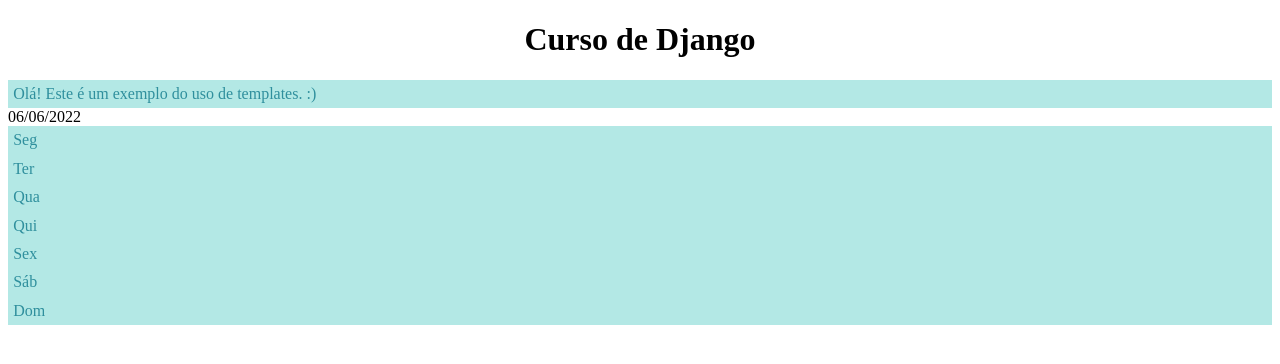
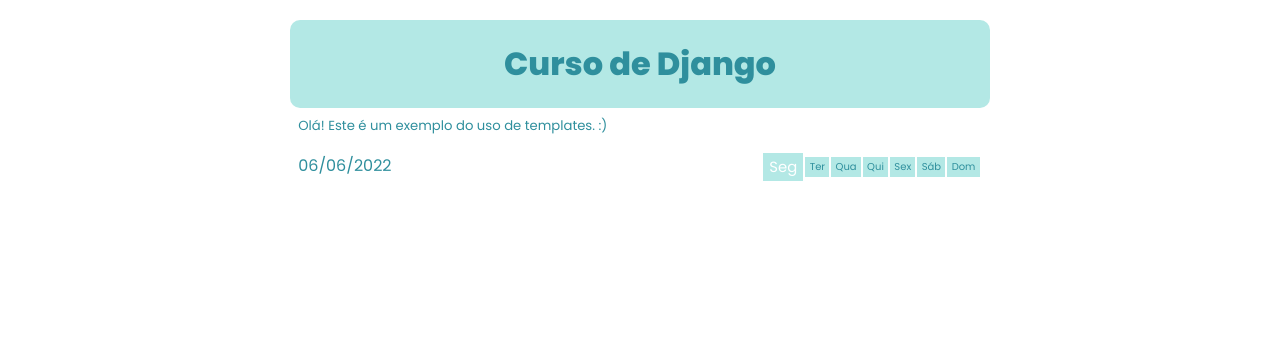
Before and after one commit to danilob/DjangoClass, a Django app: page / in a window 1280 px wide. Shown: the top 364 px of the page. Run offline with Django 3.2, Linux system fonts and the light colour scheme.

Commit message:
melhorando estilo

```diff
--- a/static/css/style.css
+++ b/static/css/style.css
@@ -1,11 +1,68 @@
 /* https://colorhunt.co/palette/2f8f9d3bacb682dbd8b3e8e5*/
-h1{
+:root{
+  --color-blue-strong: #2F8F9D;
+  --color-blue-light: #3BACB6;
+  --color-blue-green: #82DBD8;
+  --color-blue-gray: #B3E8E5;
+}
+
+body{
+  font-family: 'Poppins', sans-serif;
+  max-width: 700px;
+  width: 80%;
+  margin: 0 auto;
+  color: var(--color-blue-strong);
+  font-size: 1rem;
+}
+
+header > h1{
   text-align: center;
+  margin: 0.625em 0 0;
+  padding: 0.625em;
+  background: var(--color-blue-gray);
+  border-radius: 10px;
 }
 
 p {
-  color: #2F8F9D;
-  background: #B3E8E5;
-  padding: 0.325em;
+  margin-top: 0;
+}
+
+h1 + p {
+  padding: 0.625em;
   margin: 0;
+  font-size: 0.825rem;
+  text-align: left;
 }
+
+section {
+  display: flex;
+  justify-content: space-between;
+  padding: 0.625em;
+  margin-top: 0;
+  font-size: 0.825rem;
+}
+
+.today{
+  width: 63.5%;
+  font-size: 1rem;
+}
+
+.week {
+  width: 32%;
+  display: flex;
+  align-items: center;
+}
+
+.week > p {
+  background: var(--color-blue-gray);
+  font-size: 0.625rem;
+  margin-bottom: 0;
+  padding: 0.225em 0.425em;
+  border-right: 2px solid white;
+}
+
+.week > .week-today {
+  color: white;
+  font-size: 0.925rem;
+
+}
```
